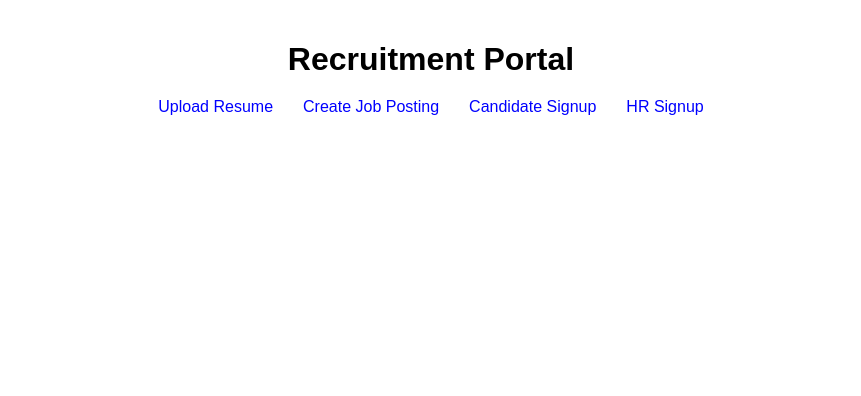
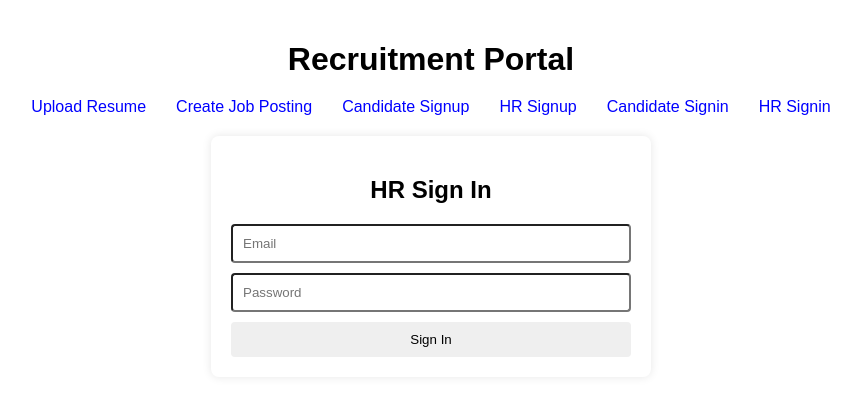
Before and after one commit to Shubhamadhav265/Resume-Parsing-App, a React (Create React App) app in the folder frontend/: page /hr-signin in a window 1280 px wide. Shown: the top 396 px of the page, without its empty margins (209-1070 px from the left). Built offline with nearby package versions, Linux system fonts and the light colour scheme.

Commit message:
HR and Candidate SignIn components added

```diff
--- a/frontend/src/App.js
+++ b/frontend/src/App.js
@@ -4,6 +4,8 @@ import UploadResume from "./UploadResume";
 import JobPosting from "./JobPosting";
 import CandSignup from "./components/candSignUp"; // Importing the existing candidate signup component
 import HRSignup from "./components/HRSignUp"; // Importing the existing HR signup component
+import CandSignIn from "./components/candSignIn" // Importing the existing candidate signin component
+import HRSignIn from "./components/HRSignIn"; // Importing the existing HR signin component
 
 const App = () => {
   return (
@@ -34,6 +36,18 @@ const App = () => {
               </Link>{" "}
               {/* Link to HR signup */}
             </li>
+            <li style={styles.navItem}>
+              <Link to="/candidate-signin" style={styles.navLink}>
+                Candidate Signin
+              </Link>{" "}
+              {/* Link to Candidate Signin */}
+            </li>
+            <li style={styles.navItem}>
+              <Link to="/hr-signin" style={styles.navLink}>
+                HR Signin
+              </Link>{" "}
+              {/* Link to HR Signin */}
+            </li>
           </ul>
         </nav>
         <div style={styles.container}>
@@ -44,6 +58,10 @@ const App = () => {
             {/* Route for candidate signup */}
             <Route path="/hr-signup" element={<HRSignup />} />{" "}
             {/* Route for HR signup */}
+            <Route path="/candidate-signin" element={<CandSignIn />} />{" "}
+            {/* Route for Candidate signUp */}
+            <Route path="/hr-signin" element={<HRSignIn />} />{" "}
+            {/* Route for HR signIn */}
           </Routes>
         </div>
       </div>
--- /dev/null
+++ b/frontend/src/components/HRSignIn.jsx
@@ -0,0 +1,117 @@
+import React, { useState } from "react";
+import axios from "axios";
+
+const HRSignin = () => {
+const [formData, setFormData] = useState({
+    email: "",
+    password: "",
+});
+
+const [error, setError] = useState("");
+const [success, setSuccess] = useState("");
+
+const handleChange = (e) => {
+    setFormData({ ...formData, [e.target.name]: e.target.value });
+};
+
+const handleSubmit = async (e) => {
+    e.preventDefault();
+
+    const { email, password } = formData;
+
+    // Basic validation
+    if (!email || !password) {
+    setError("All fields are required.");
+    return;
+    }
+
+    try {
+    const response = await axios.post(
+        "http://localhost:5000/hr-signin", // Update the endpoint as needed
+        formData
+    );
+    setSuccess(response.data.message);
+    setError("");
+
+    // Optionally, handle successful sign-in (e.g., redirect, store token, etc.)
+    console.log("Sign-in successful:", response.data);
+    } catch (error) {
+    setError(
+        error.response ? error.response.data.error : "An error occurred"
+    );
+    setSuccess("");
+    }
+};
+
+return (
+    <div style={styles.container}>
+    <h2 style={styles.heading}>HR Sign In</h2>
+    {error && <p style={styles.error}>{error}</p>}
+    {success && <p style={styles.success}>{success}</p>}
+    <form onSubmit={handleSubmit} style={styles.form}>
+        <input
+        type="email"
+        name="email"
+        placeholder="Email"
+        value={formData.email}
+        onChange={handleChange}
+        style={styles.input}
+        />
+        <input
+        type="password"
+        name="password"
+        placeholder="Password"
+        value={formData.password}
+        onChange={handleChange}
+        style={styles.input}
+        />
+        <button type="submit" style={styles.button}>
+        Sign In
+        </button>
+    </form>
+    </div>
+);
+};
+
+const styles = {
+container: {
+    maxWidth: "400px",
+    margin: "0 auto",
+    padding: "20px",
+    borderRadius: "8px",
+    boxShadow: "0 0 10px rgba(0, 0, 0, 0.1)",
+    backgroundColor: "f9f9f9",
+},
+heading: {
+    textAlign: "center",
+    marginBottom: "20px",
+},
+form: {
+    display: "flex",
+    flexDirection: "column",
+},
+input: {
+    padding: "10px",
+    marginBottom: "10px",
+    borderRadius: "4px",
+    border: "1px solid ccc",
+},
+button: {
+    padding: "10px",
+    backgroundColor: "007bff",
+    color: "fff",
+    border: "none",
+    borderRadius: "4px",
+    cursor: "pointer",
+},
+error: {
+    color: "red",
+    textAlign: "center",
+},
+success: {
+    color: "green",
+    textAlign: "center",
+},
+};
+
+export default HRSignin;
```
Also changed, not shown: 1 other file (tests, documents, lock files or other folders).
